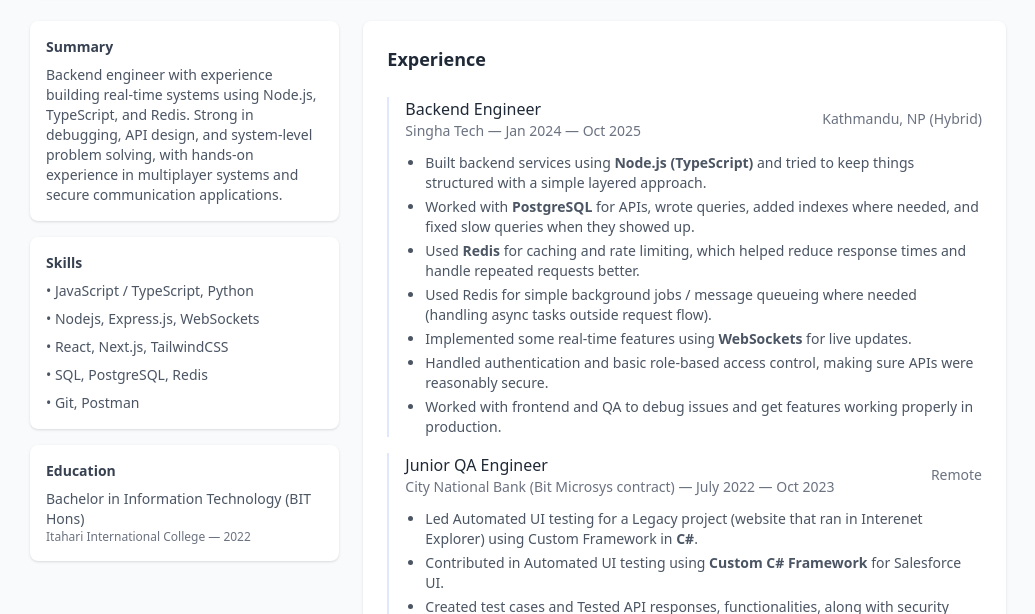
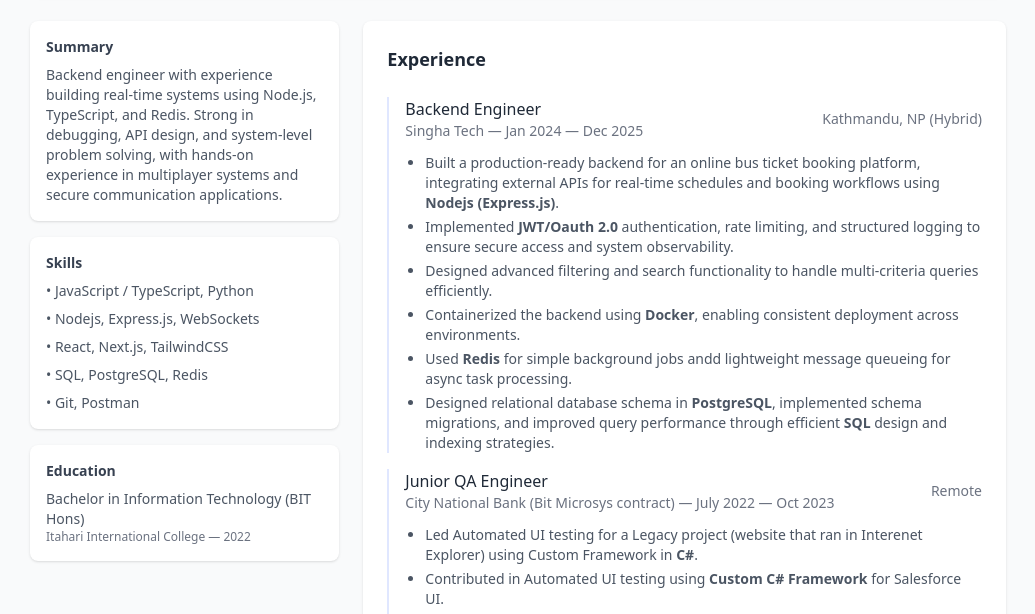
Before and after one commit to PrabeshBimali/PrabeshBimali.github.io, a plain HTML site: page resume/index.html in a window 1280 px wide. Shown: the part 179-793 px from the top of the page, without its empty margins (122-1157 px from the left). Drawn offline with nearby package versions, Linux system fonts and the light colour scheme.

Commit message:
Added logo to my site

```diff
--- a/components/navbar.js
+++ b/components/navbar.js
@@ -4,6 +4,7 @@ class MyNavbar extends HTMLElement {
       <div class="bg-slate-950/80 border-b border-slate-800 backdrop-blur-md fixed top-0 w-full z-50">
         <div class="flex-grow container flex justify-between mx-auto px-4 md:px-8 lg:px-16 py-5 items-center">
           <a href="/" class="flex items-center gap-1 cursor-pointer text-2xl hover:text-cyan-300 group">
+            <img src="/assets/my-logo.png" alt="Logo" class="w-8 h-8 image-pixelated transition-transform group-hover:scale-110">
             <span class="font-semibold text-cyan-400 group-hover:text-cyan-300">
               Prabesh
             </span>
--- a/resume/index.html
+++ b/resume/index.html
@@ -4,6 +4,7 @@
     <meta charset="utf-8" />
     <meta name="viewport" content="width=device-width, initial-scale=1" />
     <title>Prabesh Bimali — Resume</title>
+    <link rel="icon" type="image/x-icon" href="/assets/my-logo.png">
     <script src="https://cdn.tailwindcss.com"></script>
     <style>
       .photo-ring{background:linear-gradient(135deg,#06b6d4,#7c3aed);padding:4px;border-radius:9999px}
@@ -70,19 +71,32 @@
               <div class="flex flex-col sm:flex-row sm:items-center sm:justify-between">
                 <div>
                   <div class="font-medium">Backend Engineer</div>
-                  <div class="text-sm text-gray-500">Singha Tech — Jan 2024 — Oct 2025</div>
+                  <div class="text-sm text-gray-500">Singha Tech — Jan 2024 — Dec 2025</div>
                 </div>
                 <div class="text-sm text-gray-500">Kathmandu, NP (Hybrid)</div>
               </div>
 
               <ul class="mt-3 text-sm text-gray-600 list-disc ml-5 space-y-1">
-                <li>Built backend services using <b>Node.js (TypeScript)</b> and tried to keep things structured with a simple layered approach.</li>
-                <li>Worked with <b>PostgreSQL</b> for APIs, wrote queries, added indexes where needed, and fixed slow queries when they showed up.</li>
-                <li>Used <b>Redis</b> for caching and rate limiting, which helped reduce response times and handle repeated requests better.</li>
-                <li>Used Redis for simple background jobs / message queueing where needed (handling async tasks outside request flow).</li>
-                <li>Implemented some real-time features using <b>WebSockets</b> for live updates.</li>
-                <li>Handled authentication and basic role-based access control, making sure APIs were reasonably secure.</li>
-                <li>Worked with frontend and QA to debug issues and get features working properly in production.</li>
+                <li>
+                  Built a production-ready backend for an online bus ticket booking platform, integrating external APIs for real-time
+                  schedules and booking workflows using <b>Nodejs (Express.js)</b>.
+                </li>
+                <li>
+                  Implemented <b>JWT/Oauth 2.0</b> authentication, rate limiting, and structured logging to ensure secure access and system observability.
+                </li>
+                <li>
+                  Designed advanced filtering and search functionality to handle multi-criteria queries efficiently.
+                </li>
+                <li>
+                  Containerized the backend using <b>Docker</b>, enabling consistent deployment across environments.
+                </li>
+                <li>
+                  Used <b>Redis</b> for simple background jobs andd lightweight message queueing for async task processing.
+                </li>
+                <li>
+                  Designed relational database schema in <b>PostgreSQL</b>, implemented schema migrations, and improved query
+                  performance through efficient <b>SQL</b> design and indexing strategies.
+                </li>
             </ul>
             </article>
 
@@ -95,10 +109,18 @@
                 <div class="text-sm text-gray-500">Remote</div>
               </div>
               <ul class="mt-3 text-sm text-gray-600 list-disc ml-5 space-y-1">
-                <li>Led Automated UI testing for a Legacy project (website that ran in Interenet Explorer) using Custom Framework in <b>C#</b>.</li>
-                <li>Contributed in Automated UI testing using <b>Custom C# Framework</b> for Salesforce UI.</li>
-                <li>Created test cases and Tested API responses, functionalities, along with security using <b>SOAP UI</b>.</li>
-                <li>Wrote test cases and did Manual database/UI testing for a Automated <b>CTR (Currency Transaction Report)</b> system</li>
+                <li>
+                  Led Automated UI testing for a Legacy project (website that ran in Interenet Explorer) using Custom Framework in <b>C#</b>.
+                </li>
+                <li>
+                  Contributed in Automated UI testing using <b>Custom C# Framework</b> for Salesforce UI.
+                </li>
+                <li>
+                  Created test cases and Tested API responses, functionalities, along with security using <b>SOAP UI</b>.
+                </li>
+                <li>
+                  Wrote test cases and did Manual database/UI testing for a Automated <b>CTR (Currency Transaction Report)</b> system
+                </li>
               </ul>
             </article>
 
```
Also changed, not shown: blogs/index.html (+1 -0 lines), index.html (+1 -0 lines), assets/my-logo.png (added).
